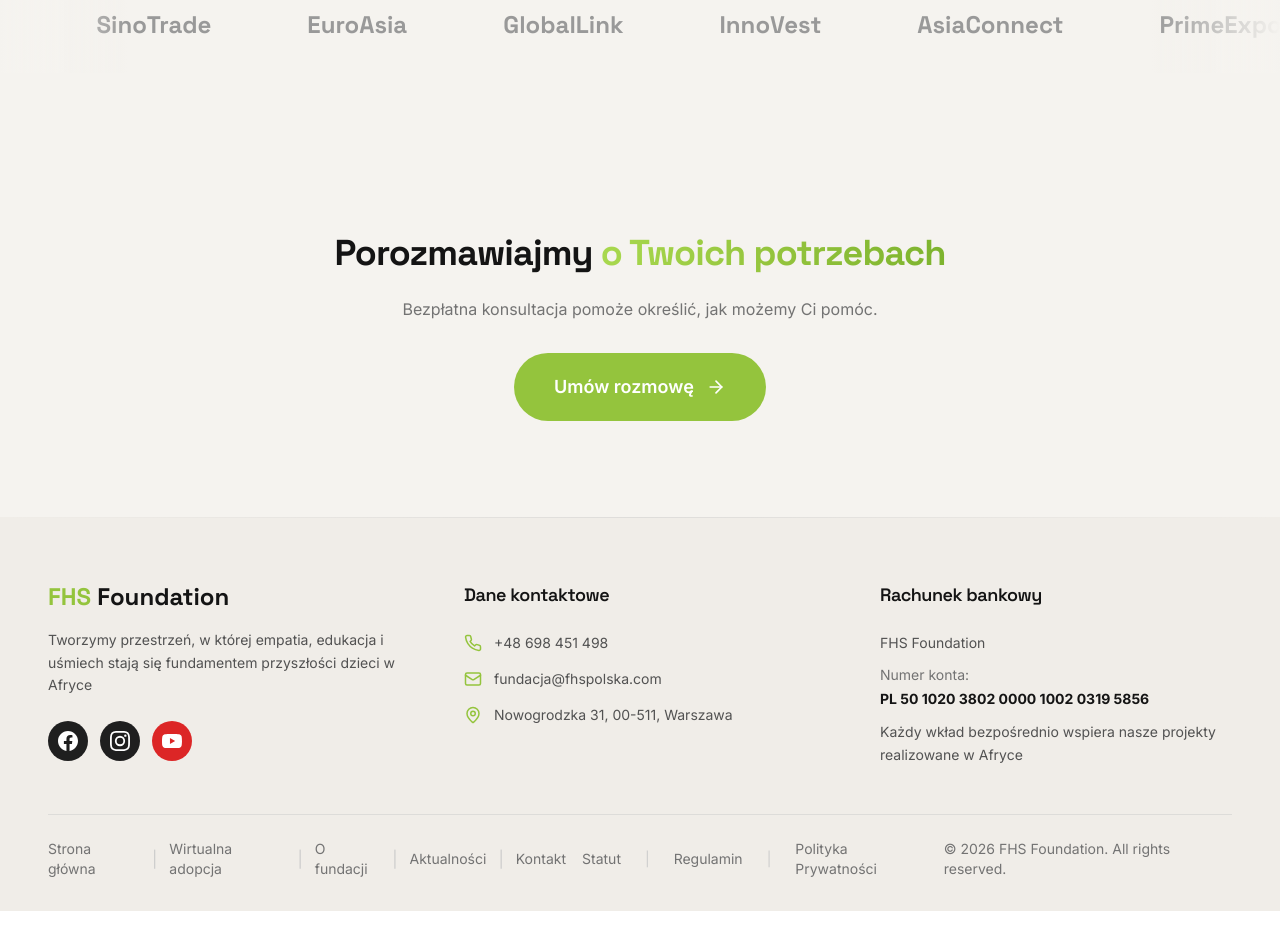
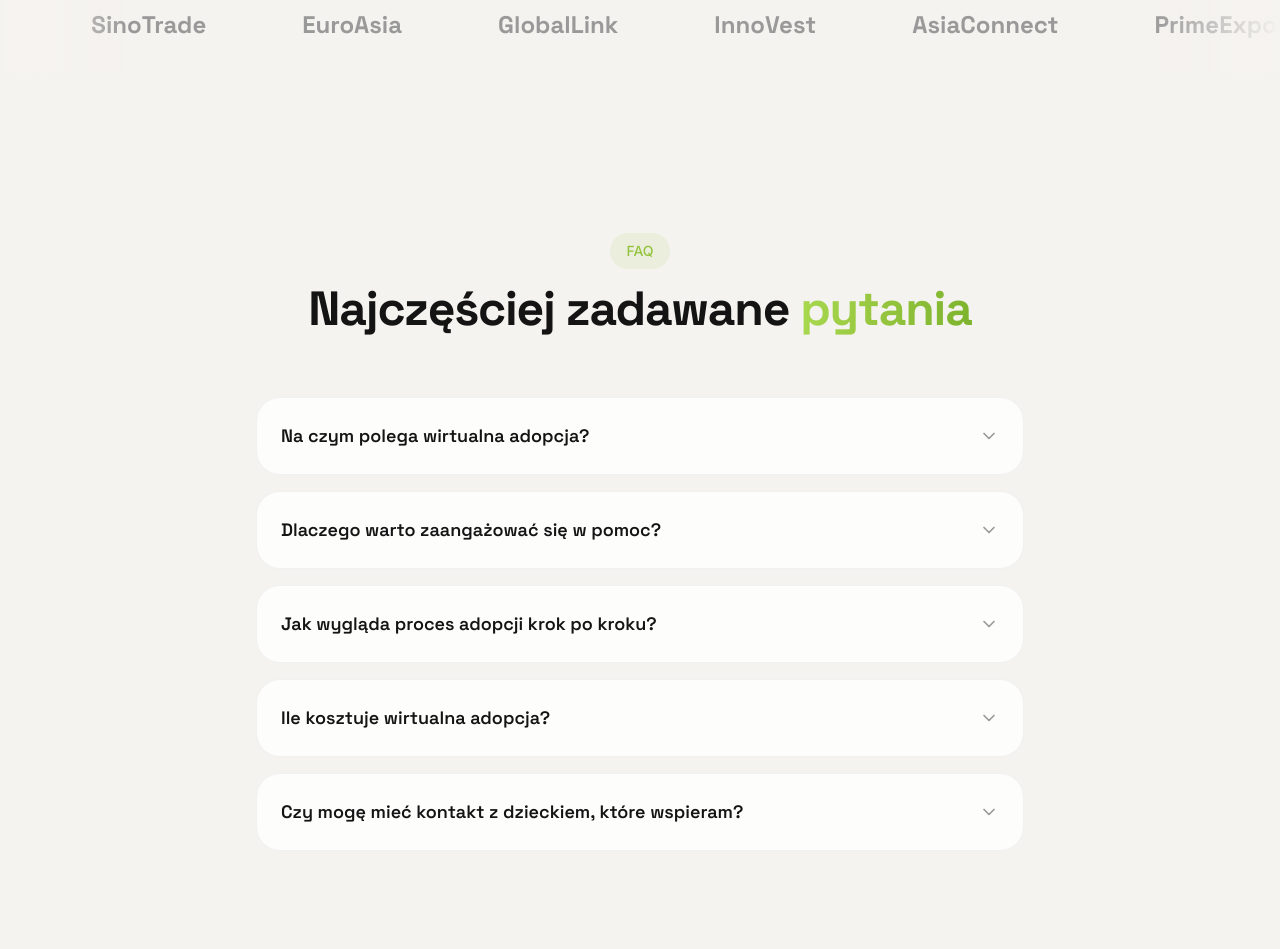
Before and after one commit to MatPawluk/fhs-fundacja-cms, a React (Vite) app: page /uslugi in a window 1280 px wide. Shown: the part 3560-4509 px from the top of the page. Before the commit the page ends 4471 px from the top, so only its background shows below. Built offline with nearby package versions, Linux system fonts and the light colour scheme; the HTML template or start-up script is replaced by a standard one.

Commit message:
Dodano FAQ do adopcji
Co-authored-by: adriannkwamu <265244291+adriannkwamu@users.noreply.github.com>

```diff
--- a/src/pages/Index.tsx
+++ b/src/pages/Index.tsx
@@ -386,22 +386,17 @@ const Index = () => {
       {/* CTA Section */}
       <section className="relative py-16 overflow-hidden" style={{ backgroundColor: '#f5f3ef' }}>
         <div className="relative z-10 container mx-auto px-6 lg:px-12">
-          <div className="relative max-w-5xl mx-auto rounded-[1.5rem] overflow-visible border border-gray-200/50" style={{ background: 'linear-gradient(135deg, #2a2a2a 0%, #333333 50%, rgba(148,196,61,0.15) 100%)' }}>
+          <div className="relative max-w-5xl mx-auto rounded-[1.5rem] overflow-hidden border border-gray-200/50" style={{ background: 'linear-gradient(135deg, #2a2a2a 0%, #333333 50%, rgba(148,196,61,0.15) 100%)' }}>
             <div className="absolute bottom-0 right-0 w-[300px] h-[250px] bg-[#94c43d]/10 blur-[100px] rounded-full pointer-events-none" />
 
-            <div className="relative grid lg:grid-cols-[1fr_auto] gap-0 items-end">
-              <div className="p-8 lg:p-12">
+            <div className="relative p-8 lg:p-12 text-center">
                 <h2 className="font-display text-2xl sm:text-3xl lg:text-4xl font-bold text-white mb-2 leading-tight">{t.cta.title}</h2>
                 <h2 className="font-display text-2xl sm:text-3xl lg:text-4xl font-bold mb-5 leading-tight"><GradientText>{t.cta.titleHighlight}</GradientText></h2>
-                <p className="text-gray-300 text-base mb-8 max-w-md">{t.cta.subtitle}</p>
+                <p className="text-gray-300 text-base mb-8 max-w-md mx-auto">{t.cta.subtitle}</p>
                 <Link to="/kontakt" className="group inline-flex items-center gap-3 px-8 py-4 bg-[#94c43d] text-white rounded-full font-semibold text-base transition-all duration-300 hover:scale-105 hover:shadow-[0_16px_48px_-12px_rgba(148,196,61,0.5)]">
                   {t.cta.button}
                   <ArrowRight className="w-5 h-5 transition-transform duration-300 group-hover:translate-x-1" />
                 </Link>
-              </div>
-              <div className="relative hidden lg:flex items-end justify-end pr-8" style={{ minWidth: '320px' }}>
-                <img src={consultantImg} alt="FHS Foundation" className="relative z-10 w-[380px] object-contain -mb-1" style={{ marginTop: '-180px', filter: 'drop-shadow(0 20px 60px rgba(0,0,0,0.5))' }} />
-              </div>
             </div>
           </div>
         </div>
--- a/src/pages/Uslugi.tsx
+++ b/src/pages/Uslugi.tsx
@@ -330,6 +330,60 @@ const Uslugi = () => {
         <LogoMarquee />
       </section>
 
+      {/* FAQ Section */}
+      <section className="py-24" style={{ backgroundColor: '#f5f3ef' }}>
+        <div className="container mx-auto px-6 lg:px-12">
+          <motion.div initial={{ opacity: 0, y: 30 }} whileInView={{ opacity: 1, y: 0 }} viewport={{ once: true }} className="text-center mb-16">
+            <span className="inline-block px-4 py-2 rounded-full bg-[#94c43d]/10 text-[#94c43d] text-sm font-medium mb-4">FAQ</span>
+            <h2 className="font-display text-4xl lg:text-5xl font-bold text-gray-900 mb-4">
+              Najczęściej zadawane <GradientText>pytania</GradientText>
+            </h2>
+          </motion.div>
+
+          <div className="max-w-3xl mx-auto space-y-4">
+            {[
+              {
+                q: 'Na czym polega wirtualna adopcja?',
+                a: 'To forma regularnego wsparcia konkretnego dziecka, które dzięki Tobie zyskuje dostęp do edukacji, posiłków, opieki medycznej i innych podstawowych potrzeb. Nie adoptujesz go fizycznie - ale realnie zmieniasz jego życie.',
+              },
+              {
+                q: 'Dlaczego warto zaangażować się w pomoc?',
+                a: 'Bo to coś więcej niż darowizna - to realna zmiana w życiu konkretnego dziecka. Masz pewność, że Twoje wsparcie trafia tam, gdzie jest naprawdę potrzebne. Dzięki regularnym raportom, zdjęciom i wiadomościom widzisz, jak Twoja pomoc przekłada się na codzienne życie i rozwój dziecka.',
+              },
+              {
+                q: 'Jak wygląda proces adopcji krok po kroku?',
+                a: 'Wybierasz dziecko i deklarujesz miesięczne wsparcie. My dopasowujemy formę pomocy do Twoich możliwości. Regularnie otrzymujesz informacje o postępach dziecka. Obserwujesz, jak Twoje wsparcie zmienia jego codzienność i przyszłość.',
+              },
+              {
+                q: 'Ile kosztuje wirtualna adopcja?',
+                a: 'Wsparcie zaczyna się od 150 zł miesięcznie - to orientacyjna kwota, która pozwala pokryć podstawowe potrzeby dziecka. Możesz jednak samodzielnie zdecydować, ile i jak często chcesz pomagać. Każda, nawet najmniejsza regularna wpłata, naprawdę ma znaczenie.',
+              },
+              {
+                q: 'Czy mogę mieć kontakt z dzieckiem, które wspieram?',
+                a: 'Tak - to jeden z najpiękniejszych aspektów wirtualnej adopcji. Regularnie otrzymujesz zdjęcia, wiadomości i raporty o postępach dziecka. W ten sposób możesz śledzić jego rozwój, budować relację i zobaczyć, jak realnie zmienia się jego życie dzięki Twojemu wsparciu.',
+              },
+            ].map((faq, index) => (
+              <motion.details
+                key={index}
+                initial={{ opacity: 0, y: 10 }}
+                whileInView={{ opacity: 1, y: 0 }}
+                viewport={{ once: true }}
+                transition={{ delay: index * 0.05 }}
+                className="group bg-white/80 backdrop-blur-sm rounded-2xl border border-gray-200/50 hover:border-[#94c43d]/30 transition-all duration-300"
+              >
+                <summary className="flex items-center justify-between p-6 cursor-pointer list-none font-display font-semibold text-lg text-gray-900 group-hover:text-[#94c43d] transition-colors">
+                  {faq.q}
+                  <ChevronDown className="w-5 h-5 text-gray-400 group-open:rotate-180 transition-transform duration-300 flex-shrink-0 ml-4" />
+                </summary>
+                <div className="px-6 pb-6 text-gray-500 leading-relaxed">
+                  {faq.a}
+                </div>
+              </motion.details>
+            ))}
+          </div>
+        </div>
+      </section>
+
       {/* CTA Section */}
       <section className="relative py-24 overflow-hidden" style={{ backgroundColor: '#f5f3ef' }}>
         <div className="absolute bottom-10 left-10 opacity-[0.06] pointer-events-none">
```
